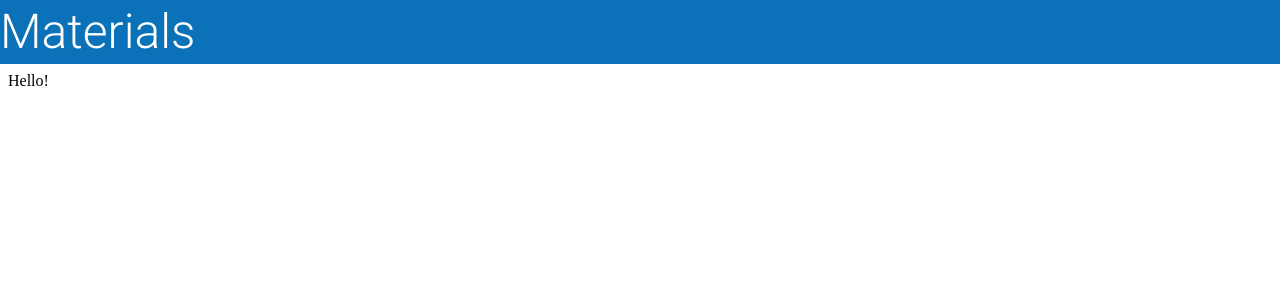
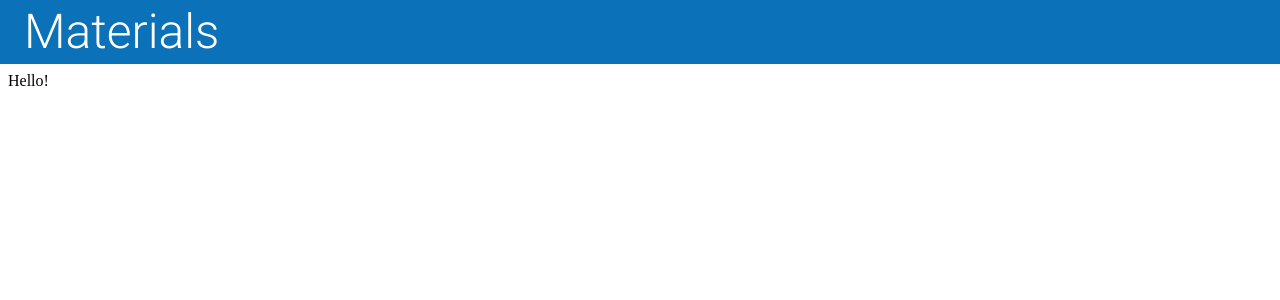
Before and after one commit to guptaprav/materials, a React (Create React App) app: page / in a window 1280 px wide. Shown: the top 300 px of the page. Built offline with nearby package versions, Linux system fonts and the light colour scheme.

Commit message:
toolbar with gutters for margins

```diff
--- a/src/components/ui/Header.js
+++ b/src/components/ui/Header.js
@@ -36,7 +36,7 @@ export default function Header(props) {
     <React.Fragment>
       <ElevationScroll>
         <AppBar position="fixed" color="primary">
-            <Toolbar disableGutters>
+            <Toolbar>
               <Typography variant="h3">
                 Materials
               </Typography>
```
